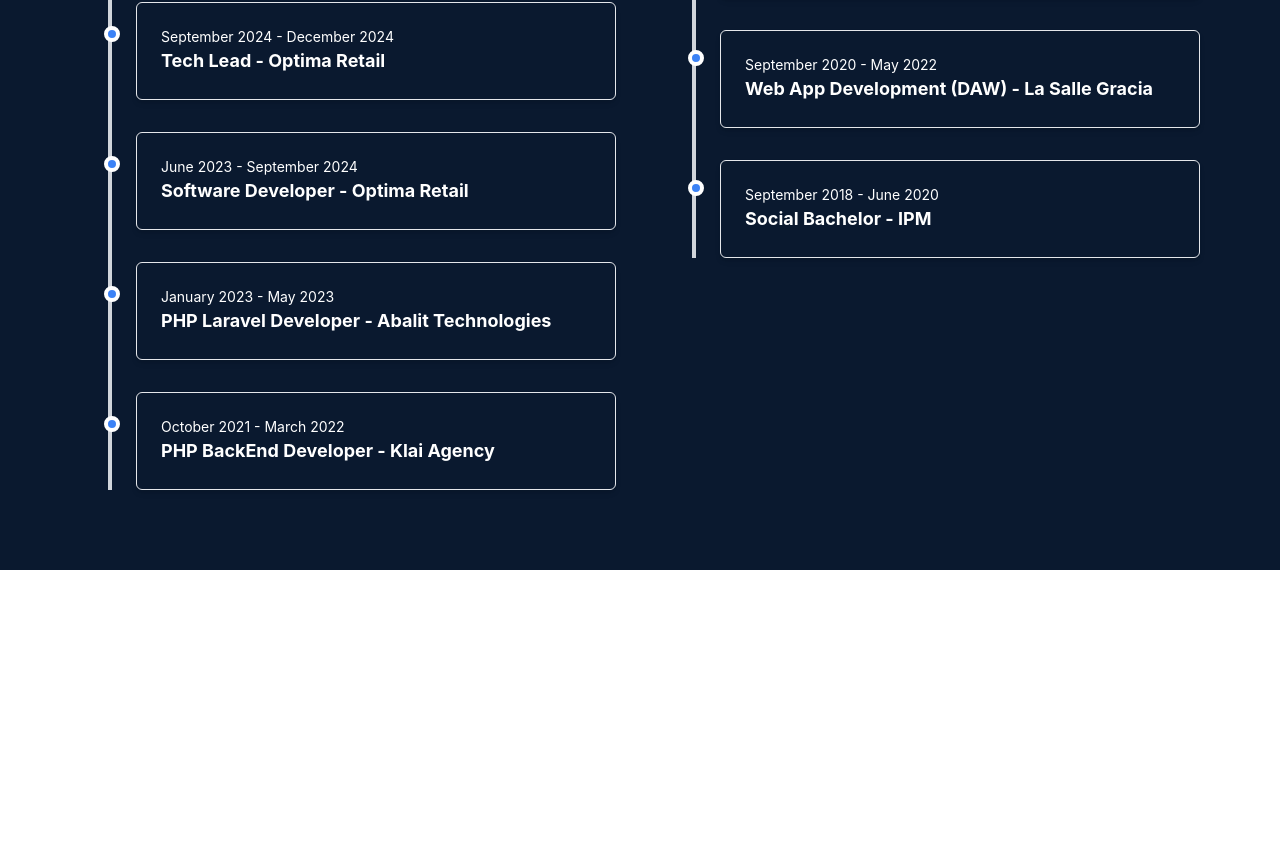
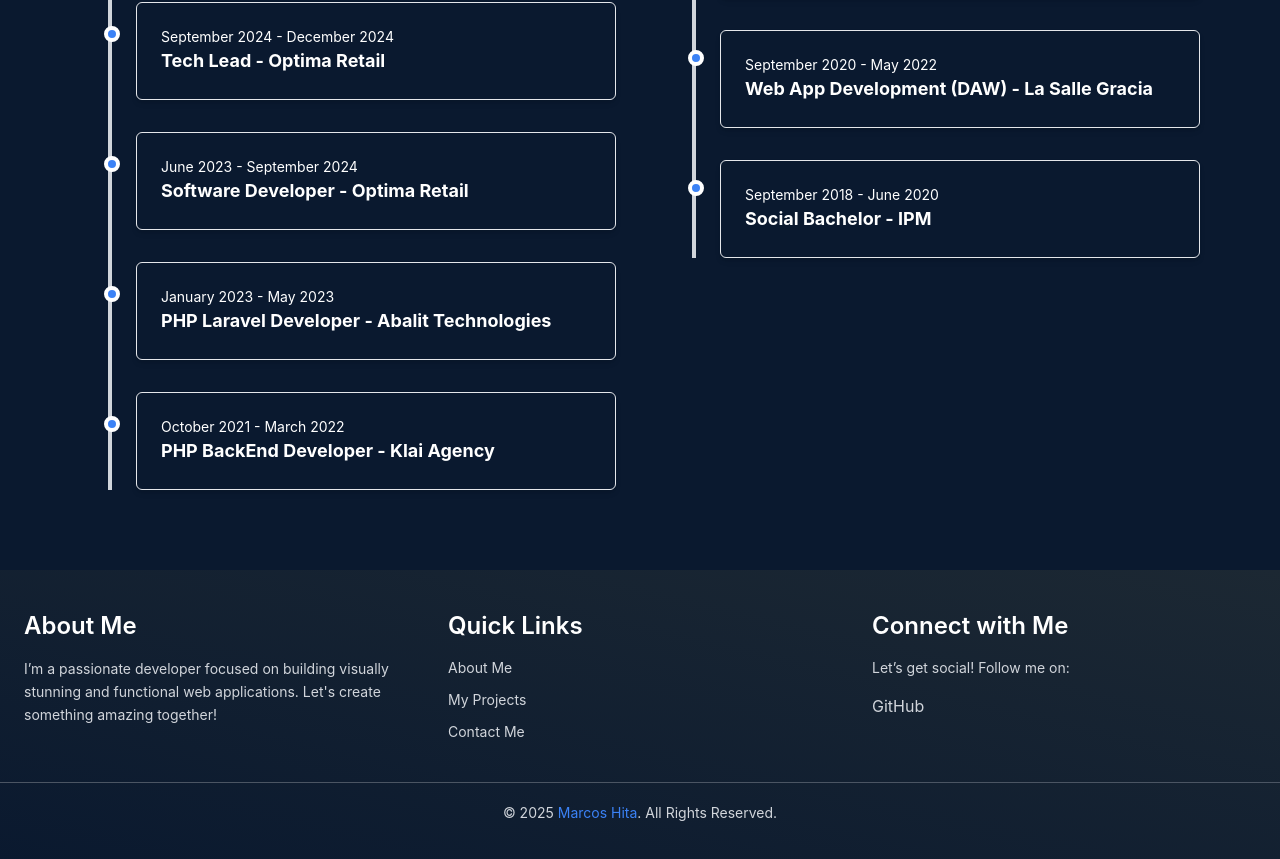
Before and after one commit to marcoshitaa/portfolio, a React (Create React App) app: page / in a window 1280 px wide. Shown: the part 1032-1891 px from the top of the page. Before the commit the page ends 1602 px from the top, so only its background shows below. Built offline with nearby package versions, Linux system fonts and the light colour scheme.

Commit message:
estilos y nuevo modal

```diff
--- a/src/App.js
+++ b/src/App.js
@@ -13,7 +13,7 @@
       {/* <About />
       <Works /> */}
       <Experience />
-      {/* <Footer /> */}
+      <Footer />
     </div>
   );
 }
--- a/src/components/Experience.jsx
+++ b/src/components/Experience.jsx
@@ -1,8 +1,7 @@
-import React from 'react';
+import React, { useState } from 'react';
 import { useTranslation } from 'react-i18next';
 
 const timelineData = {
-
   education: [
     {
       title: "education.ed1.title",
@@ -47,31 +46,65 @@
       description: "experience.exp5.description",
     },
   ],
-
 };
 
-const TimelineCard = ({ timeRange, title, description }) => (
-  <div className="relative mb-8 hover:scale-105 transition transform duration-300">
-    {/* Card Content */}
+const TimelineCard = ({ timeRange, title, description, onClick }) => (
+  <div
+    onClick={onClick}
+    className="relative mb-8 hover:scale-105 transition transform duration-300 cursor-pointer"
+  >
     <div className="shadow-md rounded-md p-6 border border-white-300">
       <p className="text-sm text-white">{timeRange}</p>
       <h3 className="text-lg font-bold text-white">{title}</h3>
-      {/* <p className="text-white">{description}</p> */}
     </div>
   </div>
 );
 
+const Modal = ({ isOpen, onClose, title, description }) => {
+  if (!isOpen) return null;
+  return (
+    <div
+      className="fixed inset-0 bg-gray-800 bg-opacity-70 flex items-center justify-center z-50"
+      onClick={onClose}
+    >
+      <div
+        className="bg-white p-8 rounded-md shadow-lg max-w-lg w-full"
+        onClick={(e) => e.stopPropagation()}
+      >
+        <h3 className="text-2xl font-bold mb-4">{title}</h3>
+        <p>{description}</p>
+        <button
+          onClick={onClose}
+          className="mt-4 px-6 py-2 bg-blue-500 text-white rounded-md hover:bg-blue-400"
+        >
+          Close
+        </button>
+      </div>
+    </div>
+  );
+};
+
 const Timeline = () => {
+  const { t } = useTranslation();
 
-  const { t } = useTranslation();
+  const [isModalOpen, setIsModalOpen] = useState(false);
+  const [modalContent, setModalContent] = useState({ title: '', description: '' });
+
+  const openModal = (title, description) => {
+    setModalContent({ title, description });
+    setIsModalOpen(true);
+  };
+
+  const closeModal = () => {
+    setIsModalOpen(false);
+  };
 
   return (
     <div className="w-full py-12 bg-[#0a192f]" name="experience" id="experience">
       <div className="max-w-6xl mx-auto grid grid-cols-1 md:grid-cols-2 gap-12 px-4">
-
         {/* Experience Section */}
         <div className="relative">
-          <h2 className="text-white text-2xl font-bold mb-6">{t("experience.title")}</h2>
+          <h2 className="text-white text-2xl font-bold mb-6">{t('experience.title')}</h2>
           <div className="relative">
             {/* Timeline Line */}
             <div className="absolute top-0 bottom-0 left-7 w-1 bg-gray-300"></div>
@@ -85,6 +118,7 @@
                   timeRange={t(item.timeRange)}
                   title={t(item.title)}
                   description={t(item.description)}
+                  onClick={() => openModal(t(item.title), t(item.description))}
                 />
               </div>
             ))}
@@ -93,7 +127,7 @@
 
         {/* Education Section */}
         <div className="relative">
-          <h2 className="text-white text-2xl font-bold mb-6">{t("education.title")}</h2>
+          <h2 className="text-white text-2xl font-bold mb-6">{t('education.title')}</h2>
           <div className="relative">
             {/* Timeline Line */}
             <div className="absolute top-0 bottom-0 left-7 w-1 bg-gray-300"></div>
@@ -107,12 +141,21 @@
                   timeRange={t(item.timeRange)}
                   title={t(item.title)}
                   description={t(item.description)}
+                  onClick={() => openModal(t(item.title), t(item.description))}
                 />
               </div>
             ))}
           </div>
         </div>
       </div>
+
+      {/* Modal */}
+      <Modal
+        isOpen={isModalOpen}
+        onClose={closeModal}
+        title={modalContent.title}
+        description={modalContent.description}
+      />
     </div>
   );
 };
--- a/src/components/Footer.jsx
+++ b/src/components/Footer.jsx
@@ -6,7 +6,7 @@
       <div className="max-w-7xl mx-auto px-6 grid grid-cols-1 md:grid-cols-3 gap-10">
         {/* About Me Section */}
         <div>
-          <h2 className="text-2xl font-semibold text-green-400 mb-4">About Me</h2>
+          <h2 className="text-2xl font-semibold text-white mb-4">About Me</h2>
           <p className="text-sm leading-relaxed">
             I’m a passionate developer focused on building visually stunning and functional web applications.
             Let's create something amazing together!
@@ -15,12 +15,12 @@
 
         {/* Navigation Links */}
         <div>
-          <h2 className="text-2xl font-semibold text-green-400 mb-4">Quick Links</h2>
+          <h2 className="text-2xl font-semibold text-white mb-4">Quick Links</h2>
           <ul className="space-y-3 text-sm">
             <li>
               <a
                 href="#about"
-                className="hover:text-green-400 transition-all duration-300 ease-in-out"
+                className="hover:text-blue-500 transition-all duration-300 ease-in-out"
               >
                 About Me
               </a>
@@ -28,7 +28,7 @@
             <li>
               <a
                 href="#projects"
-                className="hover:text-green-400 transition-all duration-300 ease-in-out"
+                className="hover:text-blue-500 transition-all duration-300 ease-in-out"
               >
                 My Projects
               </a>
@@ -36,7 +36,7 @@
             <li>
               <a
                 href="#contact"
-                className="hover:text-green-400 transition-all duration-300 ease-in-out"
+                className="hover:text-blue-500 transition-all duration-300 ease-in-out"
               >
                 Contact Me
               </a>
@@ -46,33 +46,21 @@
 
         {/* Social Media */}
         <div>
-          <h2 className="text-2xl font-semibold text-green-400 mb-4">Connect with Me</h2>
+          <h2 className="text-2xl font-semibold text-white mb-4">Connect with Me</h2>
           <p className="text-sm mb-4">Let’s get social! Follow me on:</p>
           <div className="flex space-x-5">
-            <a
-              href="https://github.com/"
-              target="_blank"
-              rel="noopener noreferrer"
-              className="text-gray-300 hover:text-green-400 transition-all duration-300 text-2xl"
-            >
-              <i className="fab fa-github"></i>
-            </a>
+
+          <a href="https://github.com/">GitHub</a>
+
             <a
               href="https://linkedin.com/"
               target="_blank"
               rel="noopener noreferrer"
-              className="text-gray-300 hover:text-green-400 transition-all duration-300 text-2xl"
+              className="text-gray-300 hover:text-blue-500 transition-all duration-300 text-2xl"
             >
               <i className="fab fa-linkedin"></i>
             </a>
-            <a
-              href="https://twitter.com/"
-              target="_blank"
-              rel="noopener noreferrer"
-              className="text-gray-300 hover:text-green-400 transition-all duration-300 text-2xl"
-            >
-              <i className="fab fa-twitter"></i>
-            </a>
+
           </div>
         </div>
       </div>
@@ -80,7 +68,7 @@
       {/* Divider and Copyright */}
       <div className="mt-10 border-t border-gray-600 pt-5 text-center">
         <p className="text-sm">
-          © {new Date().getFullYear()} <span className="text-green-400">Marcos Hita</span>. All Rights Reserved.
+          © {new Date().getFullYear()} <span className="text-blue-500">Marcos Hita</span>. All Rights Reserved.
         </p>
       </div>
     </footer>
```
